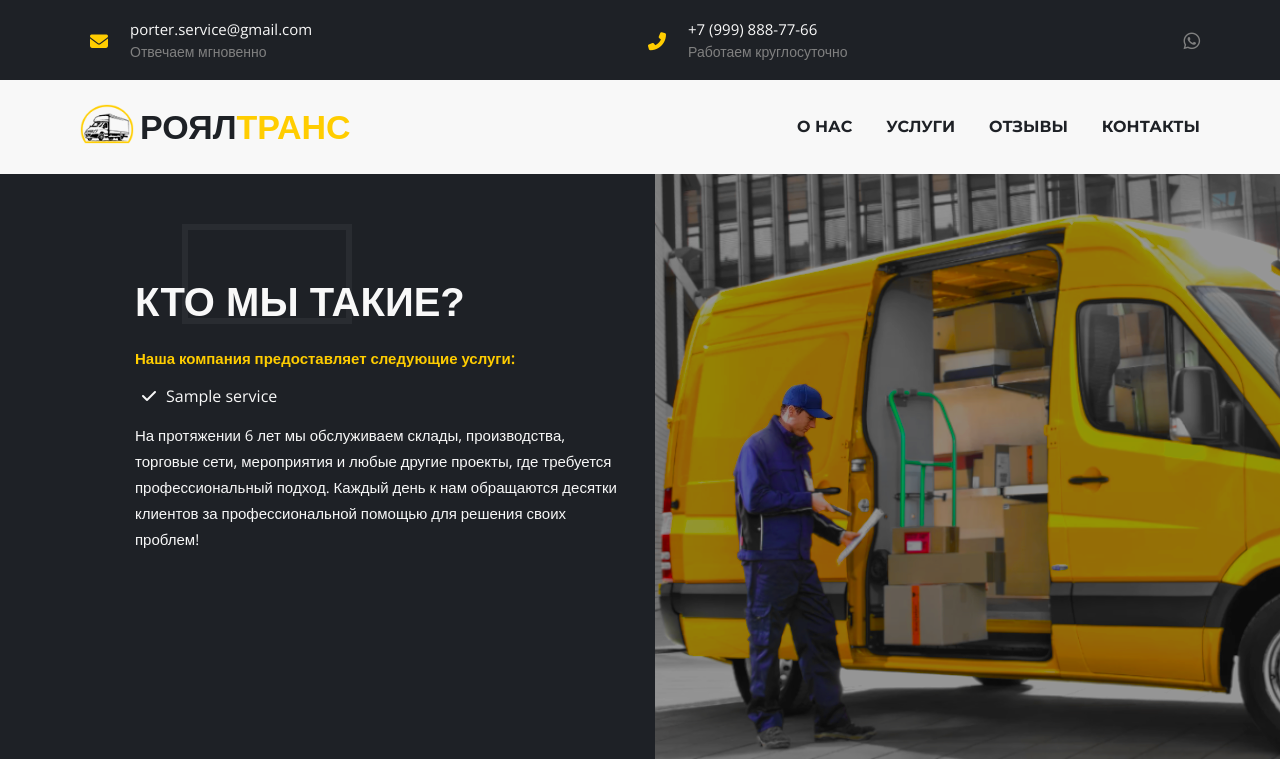
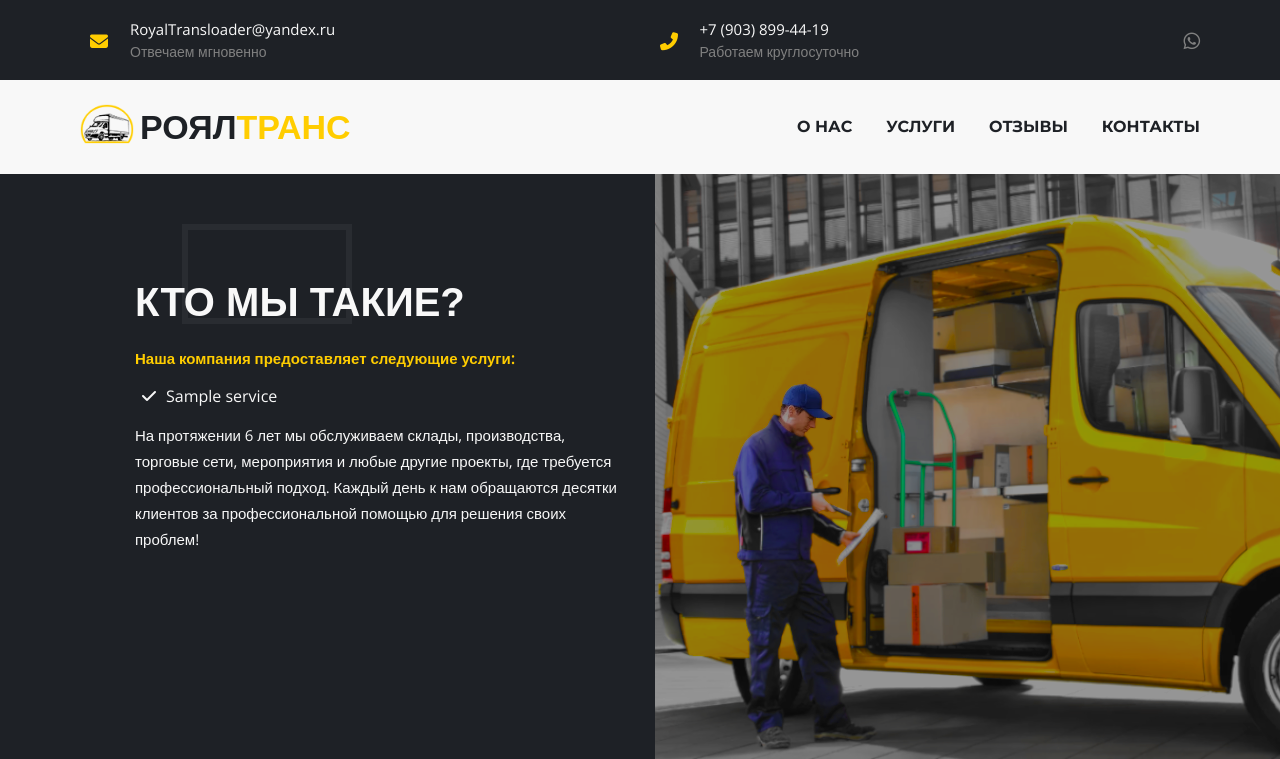
Before and after one commit to denisrhz/PorterService, a Flask app: page / in a window 1280 px wide. Shown: the top 759 px of the page. Run offline with Flask 2, Linux system fonts and the light colour scheme; tables that the repository leaves empty hold one stand-in row (values such as "Sample post"); grey boxes marked "Sample" are stand-in pictures; parts of the project's set-up code (start-up, migrations or seed data) failed here and were passed over; some libraries are stand-ins or nearby versions; some web fonts are replaced.

Commit message:
Edit: Phone Number

```diff
--- a/app/templates/base.html
+++ b/app/templates/base.html
@@ -42,7 +42,7 @@
                 <div class="contacts__item contacts__item--email">
                     <i class="fas fa-envelope"></i>
                     <div class="contacts__item__suptext">
-                        porter.service@gmail.com
+                        RoyalTransloader@yandex.ru
                     </div>
                     <div class="contacts__item__text">
                         Отвечаем мгновенно
@@ -52,7 +52,7 @@
                 <div class="contacts__item contacts__item--phone">
                     <i class="fas fa-phone fa-flip-horizontal"></i>
                     <div class="contacts__item__suptext">
-                        <a href=”tel:+79998887766”>+7 (999) 888-77-66</a>
+                        <a href=”tel:+79038994419”>+7 (903) 899-44-19</a>
                     </div>
                     <div class="contacts__item__text">
                         Работаем круглосуточно
@@ -98,11 +98,11 @@
                     <ul>
                         <li class="footer__contacts__li">
                             <i class="icon fa fa-phone"></i>
-                            +2 392 3929 210
+                            +7 (903) 899-44-19
                         </li>
                         <li class="footer__contacts__li">
                             <i class="icon fa fa-paper-plane"></i>
-                            info@yourdomain.com
+                            RoyalTransloader@yandex.ru
                         </li>
                     </ul>
                 </div>
```
